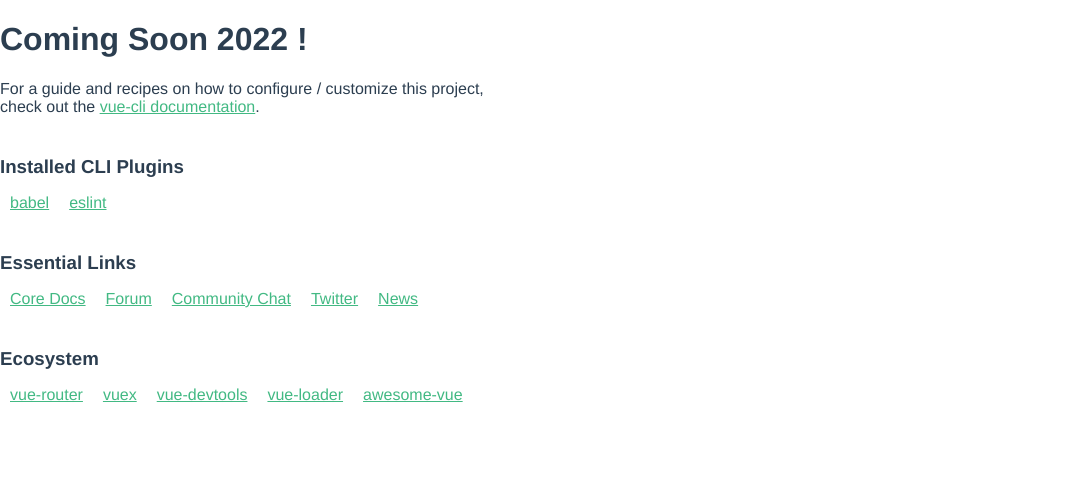
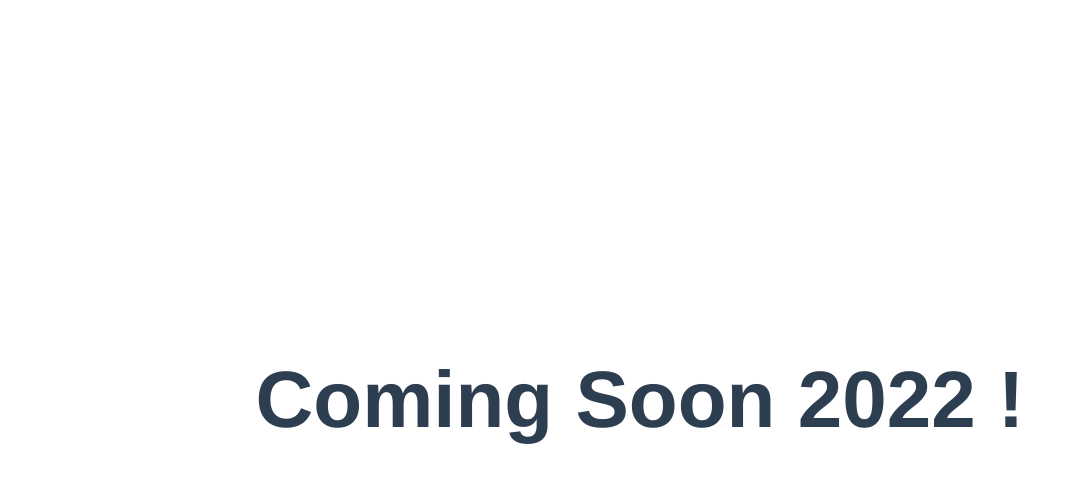
Before and after one commit to NukaWorks/nutdevs.org-web, a Vue app: page / in a window 1280 px wide. Shown: the top 482 px of the page, without its empty margins (0-1080 px from the left). Built offline with nearby package versions, Linux system fonts and the light colour scheme.

Commit message:
HelloWorld: Insert Coming Soon text

```diff
--- a/src/components/HelloWorld.vue
+++ b/src/components/HelloWorld.vue
@@ -1,88 +1,6 @@
 <template>
   <div class="hello">
     <h1>{{ msg }}</h1>
-    <p>
-      For a guide and recipes on how to configure / customize this project,<br />
-      check out the
-      <a href="https://cli.vuejs.org" target="_blank" rel="noopener"
-        >vue-cli documentation</a
-      >.
-    </p>
-    <h3>Installed CLI Plugins</h3>
-    <ul>
-      <li>
-        <a
-          href="https://github.com/vuejs/vue-cli/tree/dev/packages/%40vue/cli-plugin-babel"
-          target="_blank"
-          rel="noopener"
-          >babel</a
-        >
-      </li>
-      <li>
-        <a
-          href="https://github.com/vuejs/vue-cli/tree/dev/packages/%40vue/cli-plugin-eslint"
-          target="_blank"
-          rel="noopener"
-          >eslint</a
-        >
-      </li>
-    </ul>
-    <h3>Essential Links</h3>
-    <ul>
-      <li>
-        <a href="https://vuejs.org" target="_blank" rel="noopener">Core Docs</a>
-      </li>
-      <li>
-        <a href="https://forum.vuejs.org" target="_blank" rel="noopener"
-          >Forum</a
-        >
-      </li>
-      <li>
-        <a href="https://chat.vuejs.org" target="_blank" rel="noopener"
-          >Community Chat</a
-        >
-      </li>
-      <li>
-        <a href="https://twitter.com/vuejs" target="_blank" rel="noopener"
-          >Twitter</a
-        >
-      </li>
-      <li>
-        <a href="https://news.vuejs.org" target="_blank" rel="noopener">News</a>
-      </li>
-    </ul>
-    <h3>Ecosystem</h3>
-    <ul>
-      <li>
-        <a href="https://router.vuejs.org" target="_blank" rel="noopener"
-          >vue-router</a
-        >
-      </li>
-      <li>
-        <a href="https://vuex.vuejs.org" target="_blank" rel="noopener">vuex</a>
-      </li>
-      <li>
-        <a
-          href="https://github.com/vuejs/vue-devtools#vue-devtools"
-          target="_blank"
-          rel="noopener"
-          >vue-devtools</a
-        >
-      </li>
-      <li>
-        <a href="https://vue-loader.vuejs.org" target="_blank" rel="noopener"
-          >vue-loader</a
-        >
-      </li>
-      <li>
-        <a
-          href="https://github.com/vuejs/awesome-vue"
-          target="_blank"
-          rel="noopener"
-          >awesome-vue</a
-        >
-      </li>
-    </ul>
   </div>
 </template>
 
@@ -95,20 +13,15 @@
 };
 </script>
 
-<!-- Add "scoped" attribute to limit CSS to this component only -->
 <style scoped lang="scss">
-h3 {
-  margin: 40px 0 0;
-}
-ul {
-  list-style-type: none;
-  padding: 0;
-}
-li {
-  display: inline-block;
-  margin: 0 10px;
-}
-a {
-  color: #42b983;
+.hello {
+  min-height: 100vh;
+  display: flex;
+  align-items: center;
+  justify-content: center;
+
+  &, h1 {
+    font-size: calc(1rem + 5vw);
+  }
 }
 </style>
```
